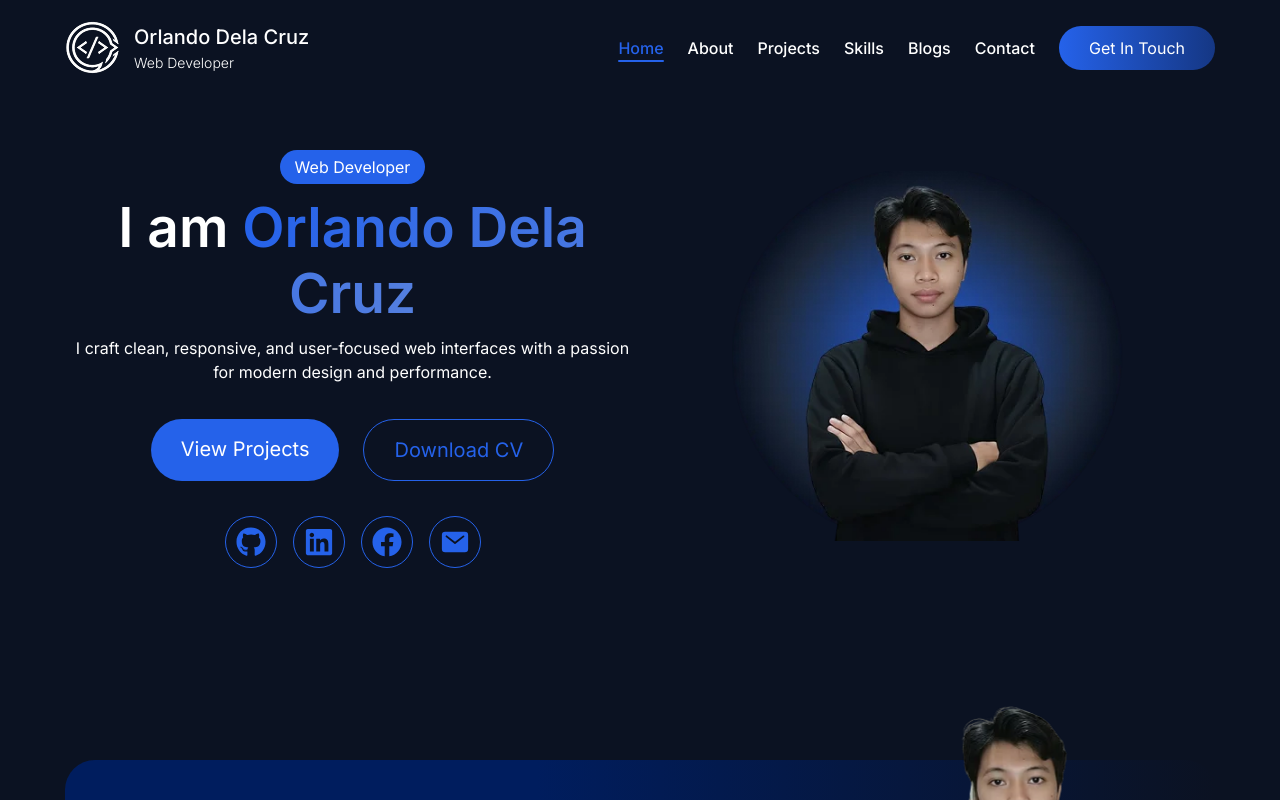
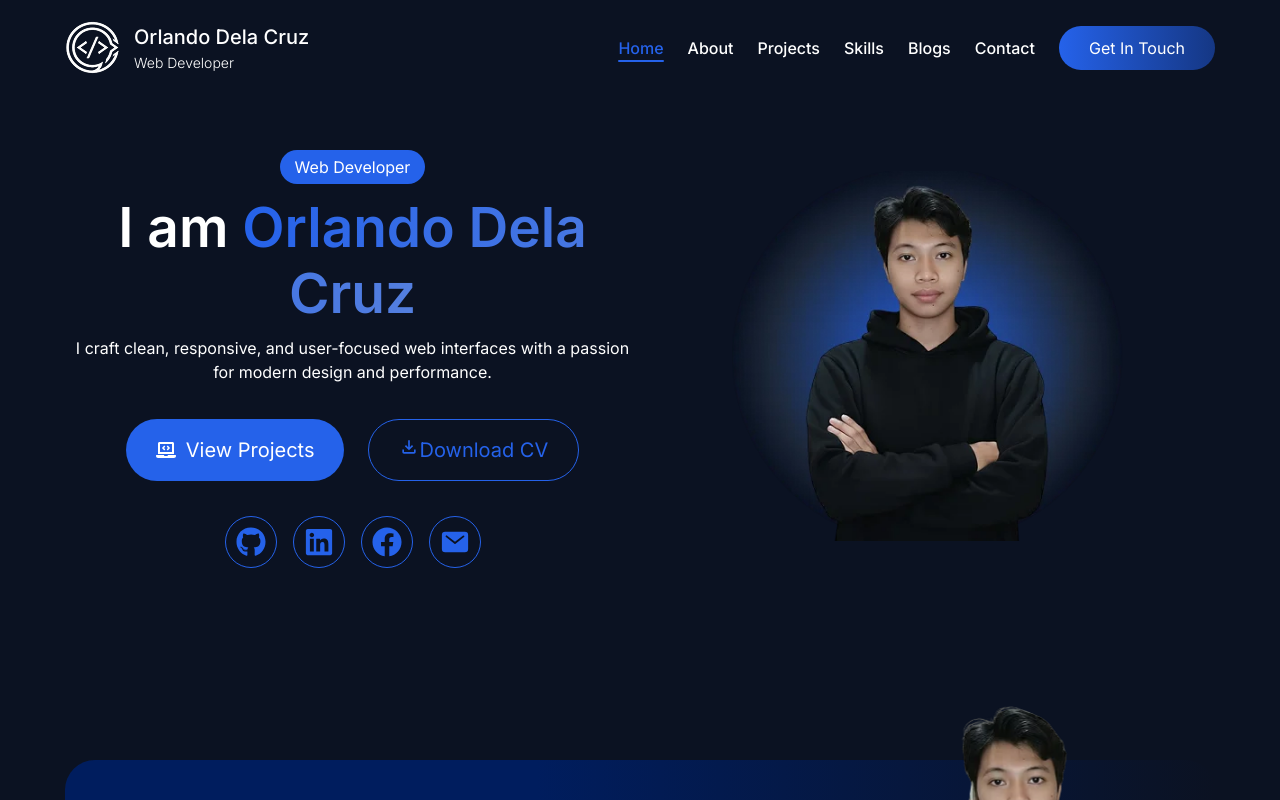
Before and after one commit to orlando-delacruz/portfolio, a React (Vite) app: page / in a window 1280 px wide. Shown: the top 800 px of the page. Built offline with nearby package versions, Linux system fonts and the light colour scheme.

Commit message:
feature: added google search console meta tag

```diff
--- a/index.html
+++ b/index.html
@@ -1,6 +1,5 @@
 <!doctype html>
 <html lang="en">
-
   <head>
     <meta charset="UTF-8" />
     <link rel="icon" type="image/png" href="/images/logo.webp" />
@@ -8,27 +7,39 @@
 
     <title>Orlando Dela Cruz | Web Developer</title>
 
-  <meta name="description"
-    content="Orlando Dela Cruz — web developer building responsive and scalable modern web applications. Open to freelance, and junior roles." />
+    <meta
+      name="description"
+      content="Orlando Dela Cruz — web developer building responsive and scalable modern web applications. Open to freelance, and junior roles."
+    />
 
     <meta name="theme-color" content="#0B1222" />
 
     <!-- OPEN GRAPH -->
     <meta property="og:title" content="Orlando Dela Cruz | Web Developer" />
-  <meta property="og:description"
-    content="Web developer focused on building responsive and scalable modern web applications." />
+    <meta
+      property="og:description"
+      content="Web developer focused on building responsive and scalable modern web applications."
+    />
     <meta property="og:type" content="website" />
     <meta property="og:image" content="/images/preview.webp" />
-  <link rel="preconnect" href="https://fonts.googleapis.com" crossorigin="">
-  <link rel="preconnect" href="https://fonts.gstatic.com" crossorigin>
+
+    <!-- GOOGLE FONTS -->
+    <link rel="preconnect" href="https://fonts.googleapis.com" crossorigin="" />
+    <link rel="preconnect" href="https://fonts.gstatic.com" crossorigin />
     <link
       href="https://fonts.googleapis.com/css2?family=Inter:ital,opsz,wght@0,14..32,100..900;1,14..32,100..900&display=swap"
-    rel="stylesheet">
+      rel="stylesheet"
+    />
+
+    <!-- GOOGLE SEARCH CONSOLE -->
+    <meta
+      name="google-site-verification"
+      content="1RQk8rw7nWyt0BSQWDa7A786GTAzCPycJcvmM0lC_LU"
+    />
   </head>
 
   <body>
     <div id="root"></div>
     <script type="module" src="/src/main.jsx"></script>
   </body>
-
 </html>
--- a/src/data/pages/Home/heroData.js
+++ b/src/data/pages/Home/heroData.js
@@ -1,5 +1,7 @@
-import { FaGithub, FaLinkedin, FaFacebook } from "react-icons/fa";
+import { FaGithub, FaLinkedin, FaFacebook, FaLaptopCode } from "react-icons/fa";
 import { IoMail } from "react-icons/io5";
+import { MdOutlineFileDownload } from "react-icons/md";
+
 import HeroImage from "../../../assets/images/hero-image.webp"
 
 
@@ -12,12 +14,14 @@ const heroData = {
 
   primaryButton: {
     label: "View Projects",
-    link: "projects"
+    link: "projects",
+    icon: FaLaptopCode,
   },
 
   secondaryButton: {
     label: "Download CV",
-    link: "/resume.pdf"
+    link: "/resume.pdf",
+    icon: MdOutlineFileDownload,
   },
 
   socialLinks: [
--- a/src/features/Home/HeroSection/HeroSection.jsx
+++ b/src/features/Home/HeroSection/HeroSection.jsx
@@ -11,6 +11,9 @@ const {
   secondaryButton,
   socialLinks,
 } = heroData;
+
+const PrimaryIcon = primaryButton.icon;
+const SecondaryIcon = secondaryButton.icon;
 
 const HeroSection = () => {
   return (
@@ -30,6 +33,7 @@ const HeroSection = () => {
 
           <S.ActionButtons>
             <S.PrimaryButton to={primaryButton.link}>
+              <PrimaryIcon />
               {primaryButton.label}
             </S.PrimaryButton>
 
@@ -38,7 +42,8 @@ const HeroSection = () => {
               target="_blank"
               rel="noopener noreferrer"
             >
-              Download CV
+              <SecondaryIcon />
+              {secondaryButton.label}
             </S.SecondaryButton>
           </S.ActionButtons>
 
--- a/src/features/Home/HeroSection/HeroSection.styled.js
+++ b/src/features/Home/HeroSection/HeroSection.styled.js
@@ -114,6 +114,14 @@ export const PrimaryButton = styled(Link)`
   font-size: ${theme.typography.size.lg};
   transition: all 0.2s ease;
   cursor: pointer;
+  display: flex;
+  justify-content: center;
+  align-items: center;
+  gap: 10px;
+
+  svg {
+    font-size: $${theme.typography.size.xl};
+  }
 
   &:hover {
     background-color: ${theme.colors.primaryLight};
@@ -135,6 +143,10 @@ export const SecondaryButton = styled(Link)`
   font-size: ${theme.typography.size.lg};
   cursor: pointer;
   transition: all 0.2s ease;
+
+    svg {
+    font-size: $${theme.typography.size.xl};
+  }
 
   &:hover {
     transform: scale(1.05);
```
Also changed, not shown: 1 other file (tests, documents, lock files or other folders). Lines whose indentation alone changed are shown as unchanged.
